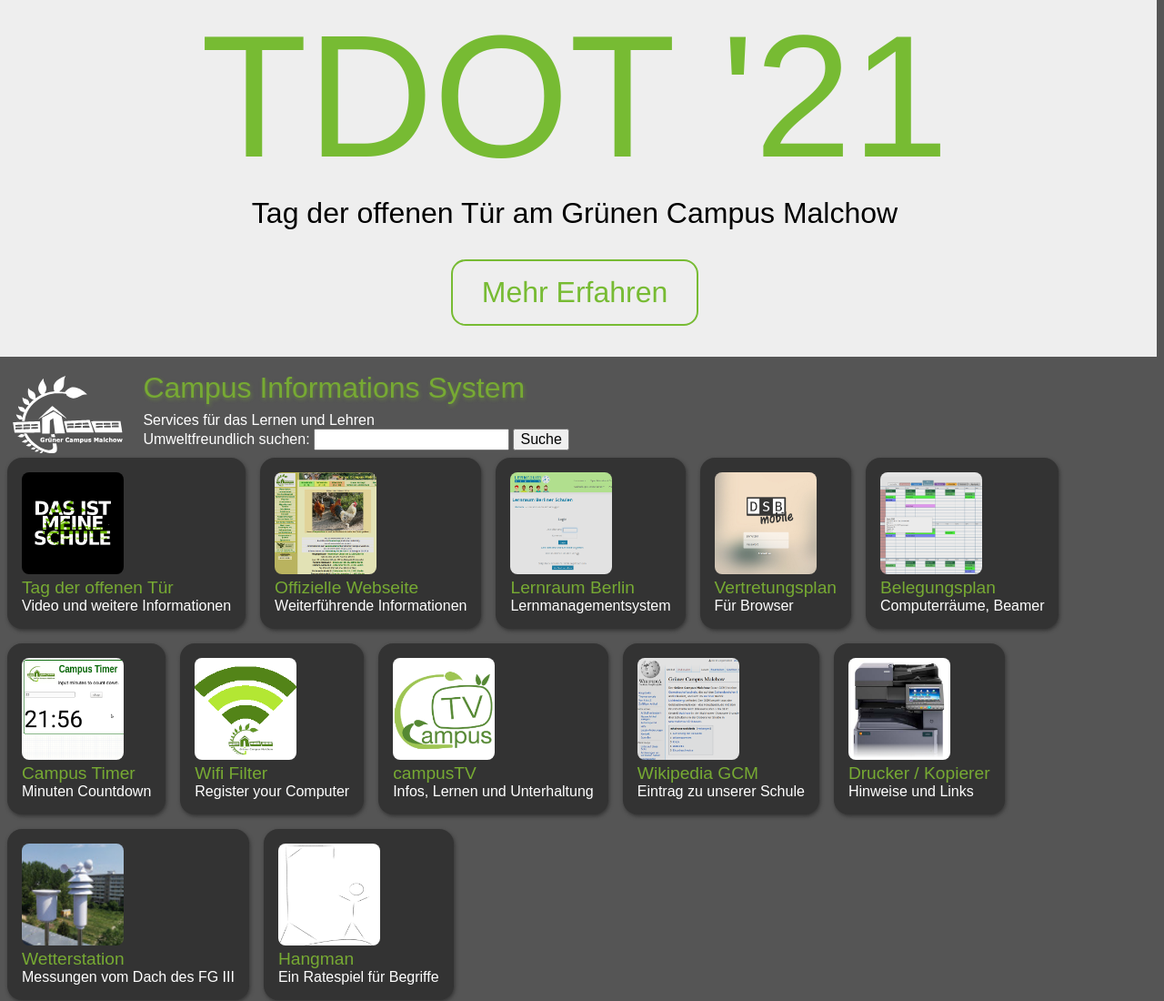
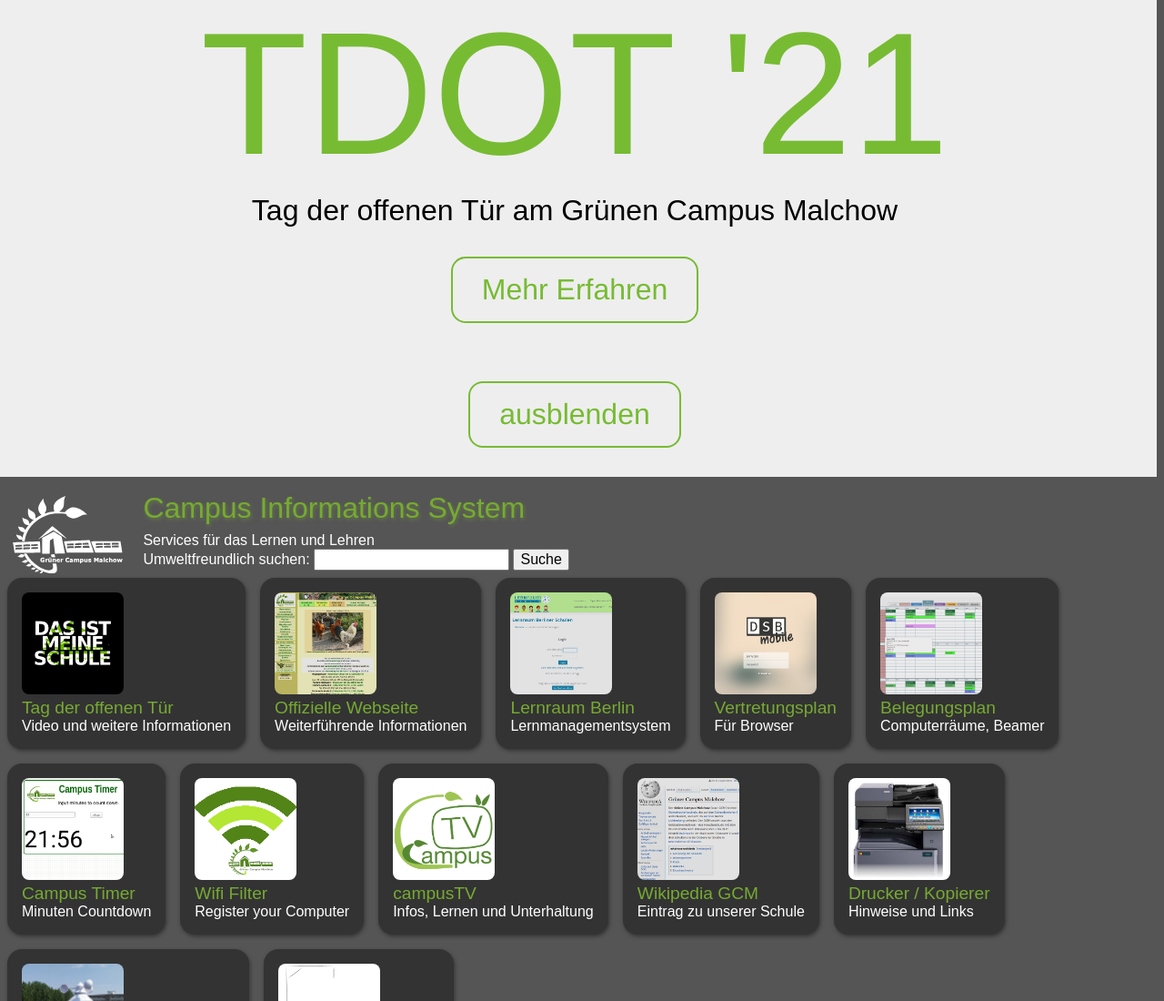
Before and after one commit to gruener-campus-malchow/cis_landingpage, a plain HTML site: page index.html in a window 1280 px wide. Shown: the top 1100 px of the page at 91% size. Drawn offline with Linux system fonts and the light colour scheme.

Commit message:
Ausblenden angelegt

```diff
--- a/index.html
+++ b/index.html
@@ -15,6 +15,7 @@
 	    <div class=tdot-header>TDOT '21</div>
 	    <div class=tdot-body>Tag der offenen Tür am Grünen Campus Malchow</div>
 	    <a class=tdot-action href="/fb/tdot2021/">Mehr Erfahren</a>
+	    <div class=tdot-action href="/fb/tdot2021/">ausblenden</div>
 	  </div>
 
 	<div class="textfield">
```
